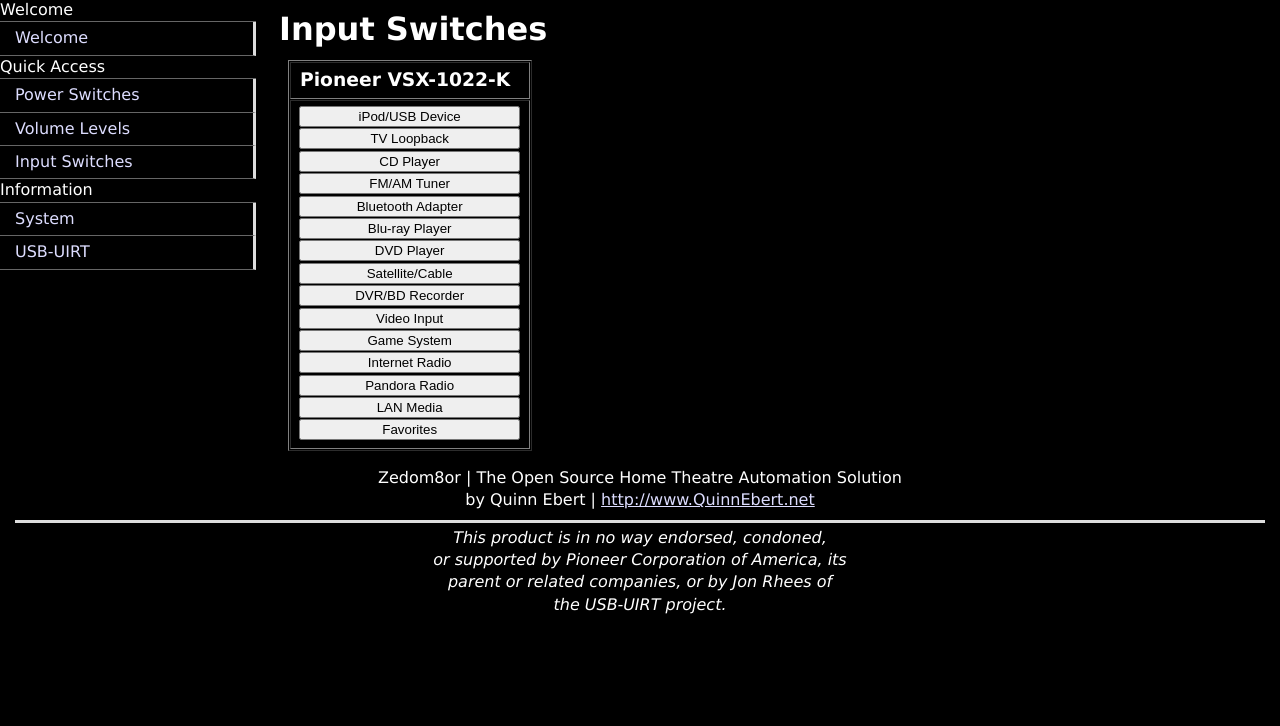
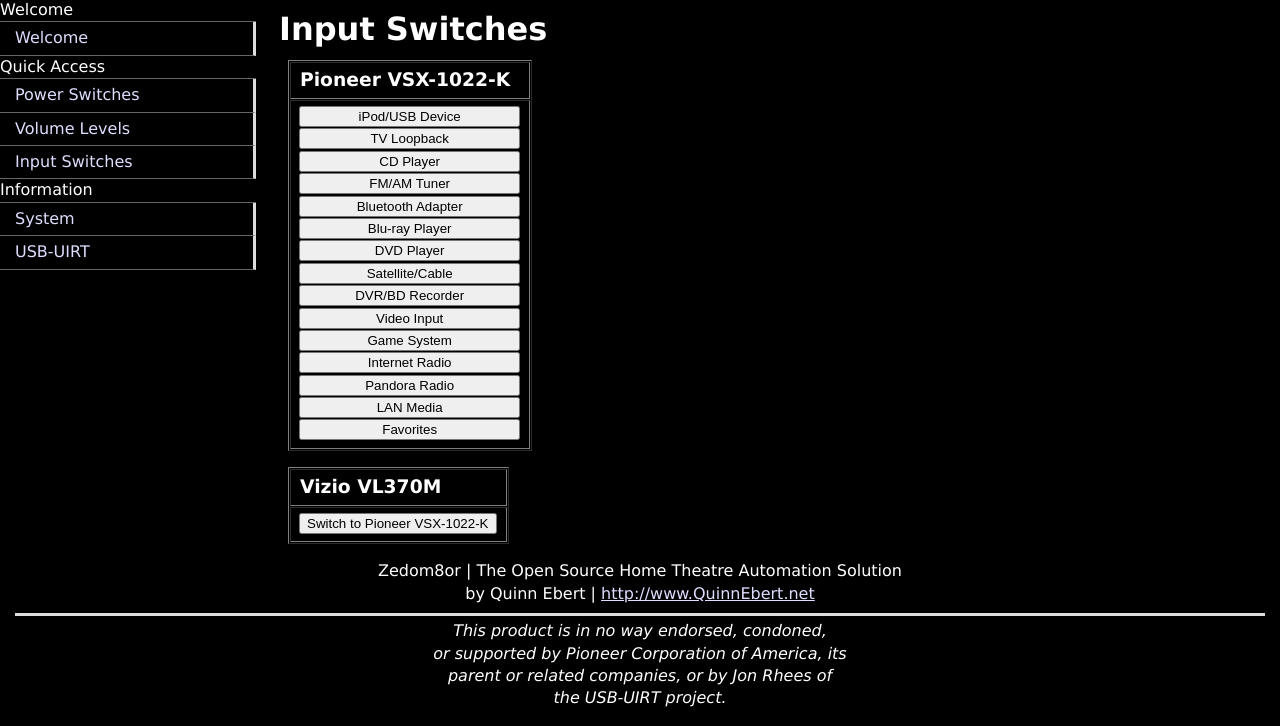
Before and after one commit to QuinnEbert/zedom8or, a PHP site: the page made by index.php in a window 1280 px wide. Shown: the part 92-818 px from the top of the page. Before the commit the page ends 706 px from the top, so only its background shows below. Run offline with PHP 8.4, Linux system fonts and the light colour scheme.

Commit message:
Add IRT command combo test code...
This is moving along fast, if this works properly, it would allow me to always switch my IR-only VL370M over to the Pioneer's HDMI output.

```diff
--- a/func_inputs.php
+++ b/func_inputs.php
@@ -17,7 +17,15 @@ require_once($ourFile);
 		xmlhttp.open("GET","<?php echo( $ourFile . '?input=' ); ?>"+fnInput+"&pioneer=<?php echo($pioneer); ?>",true);
 		xmlhttp.send();
 	}
-
+	function vztvDbg_GoPioneer() {
+		if (window.XMLHttpRequest) {
+			xmlhttp=new XMLHttpRequest();
+		} else {
+			xmlhttp=new ActiveXObject("Microsoft.XMLHTTP");
+		}
+		xmlhttp.open("GET","index.php?VizioTV_GoPioneer=Y",true);
+		xmlhttp.send();
+	}
 </script>
 <?php
 $inNames["17"] = "iPod/USB Device";
@@ -45,6 +53,10 @@ $in_code = str_replace("\n","<br />",rtrim($in_code));
 <tr><td><h3>Pioneer VSX-1022-K</h3></td></tr>
 <tr><td style="margin-right:0px;padding-right:9px;"><p style="margin-right:0px;padding-right:0px;"><?php echo($in_code); ?></p></td></tr>
 </table>
+<table border="1" cellspacing="1" cellpadding="4" style="padding: 0px; margin: 0px; margin-left: 24px; margin-bottom: 16px;">
+<tr><td><h3>Vizio VL370M</h3></td></tr>
+<tr><td style="margin-right:0px;padding-right:9px;"><p style="margin-right:0px;padding-right:0px;"><input type="button" onClick="vztvDbg_GoPioneer()" name="Switch to Pioneer VSX-1022-K" value="Switch to Pioneer VSX-1022-K" /></p></td></tr>
+</table>
 <?php
 $body = ob_get_contents();
 ob_end_clean();
--- a/ssCommon.php
+++ b/ssCommon.php
@@ -23,6 +23,22 @@ if (isset($_GET['tivobox'])) $tivobox = $_GET['tivobox'];
  */
 
 //FIXME: this was only originally meant for testing!
+if ( isset($_GET['VizioTV_GoPioneer']) ) {
+	ob_start();
+	system('irsend SEND_START BS_Vizio KEY_TRAIN');
+	sleep(1);
+	system('irsend SEND_STOP BS_Vizio KEY_TRAIN');
+	sleep(10);
+	for ($i = 1; $i <= 7; $i++) {
+		system('irsend SEND_START BS_Vizio KEY_INPUT');
+		sleep(1);
+		system('irsend SEND_STOP BS_Vizio KEY_INPUT');
+	}
+	ob_end_clean();
+	header('Content-Type: text/xml');
+	die("<vzTryOut>\n  <status>OK</status>\n</vzTryOut>\n");
+}
+//FIXME: this was only originally meant for testing!
 if ( isset($_GET['powerOff_VizioTV']) ) {
 	ob_start();
 	system("irsend SEND_START 'BS_Vizio' 'KEY_POWER'");
```
